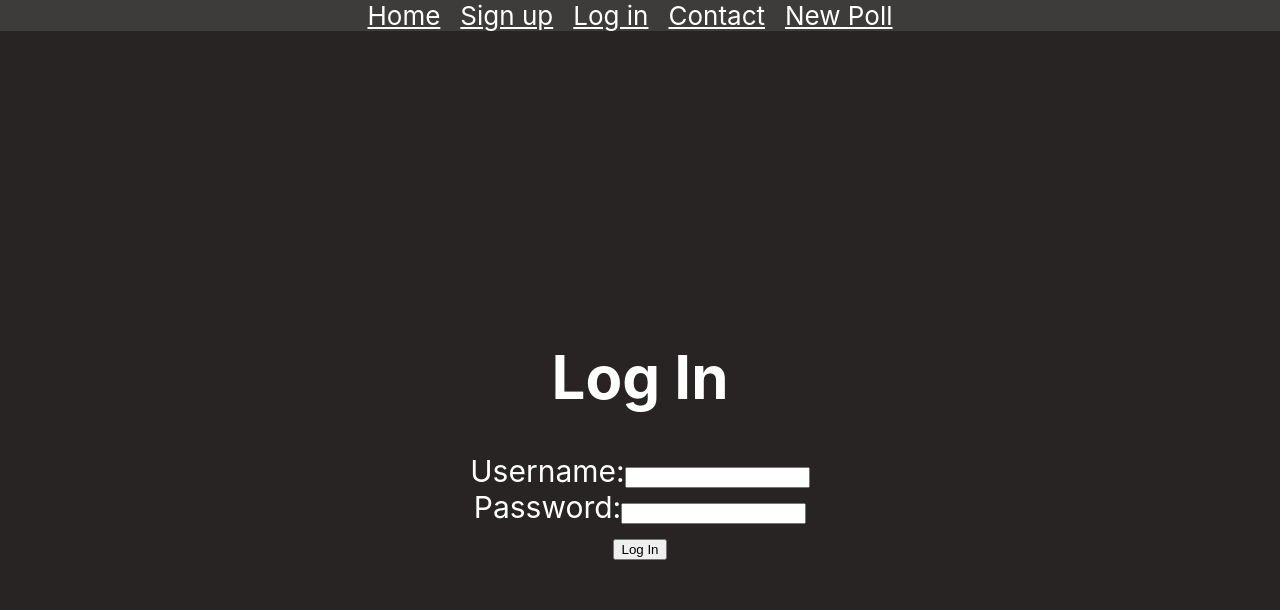
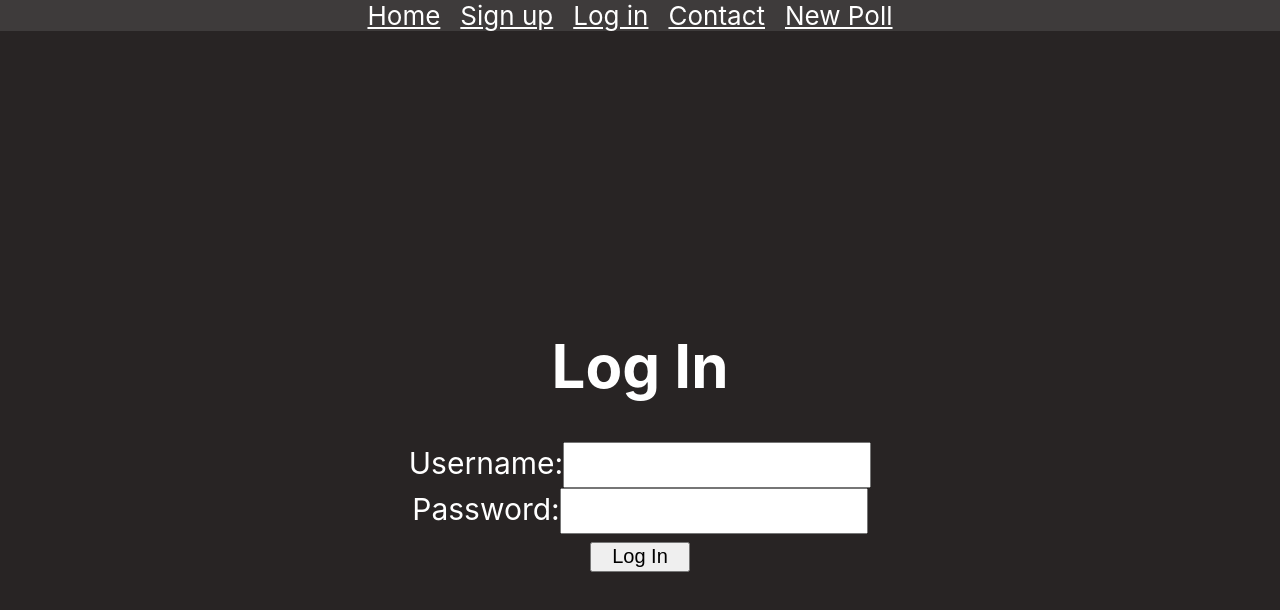
Before and after one commit to Cazazazoo/cpsc362-finalproject, a React (Create React App) app in the folder website/: page /Login in a window 1280 px wide. Shown: the top 610 px of the page. Built offline with nearby package versions, Linux system fonts and the light colour scheme.

Commit message:
loginstuff

```diff
--- a/website/src/Login.js
+++ b/website/src/Login.js
@@ -43,6 +43,7 @@ function Login() {
             type='text'
             value={username}
             onChange={handleUsernameChange}
+            style={{ width: '300px', height: '40px', fontSize: '25px' }}
           />
         </div>
         <div>
@@ -51,9 +52,10 @@ function Login() {
             type='password'
             value={password}
             onChange={handlePasswordChange}
+            style={{ width: '300px', height: '40px', fontSize: '25px' }}
           />
         </div>
-        <button type='submit'>Log In</button>
+        <button type='submit' style={{ width: '100px', height: '30px', fontSize: '20px' }}>Log In</button>
         {errorMessage && <p className='error-message'>{errorMessage}</p>}
       </form>
     </div>
```
